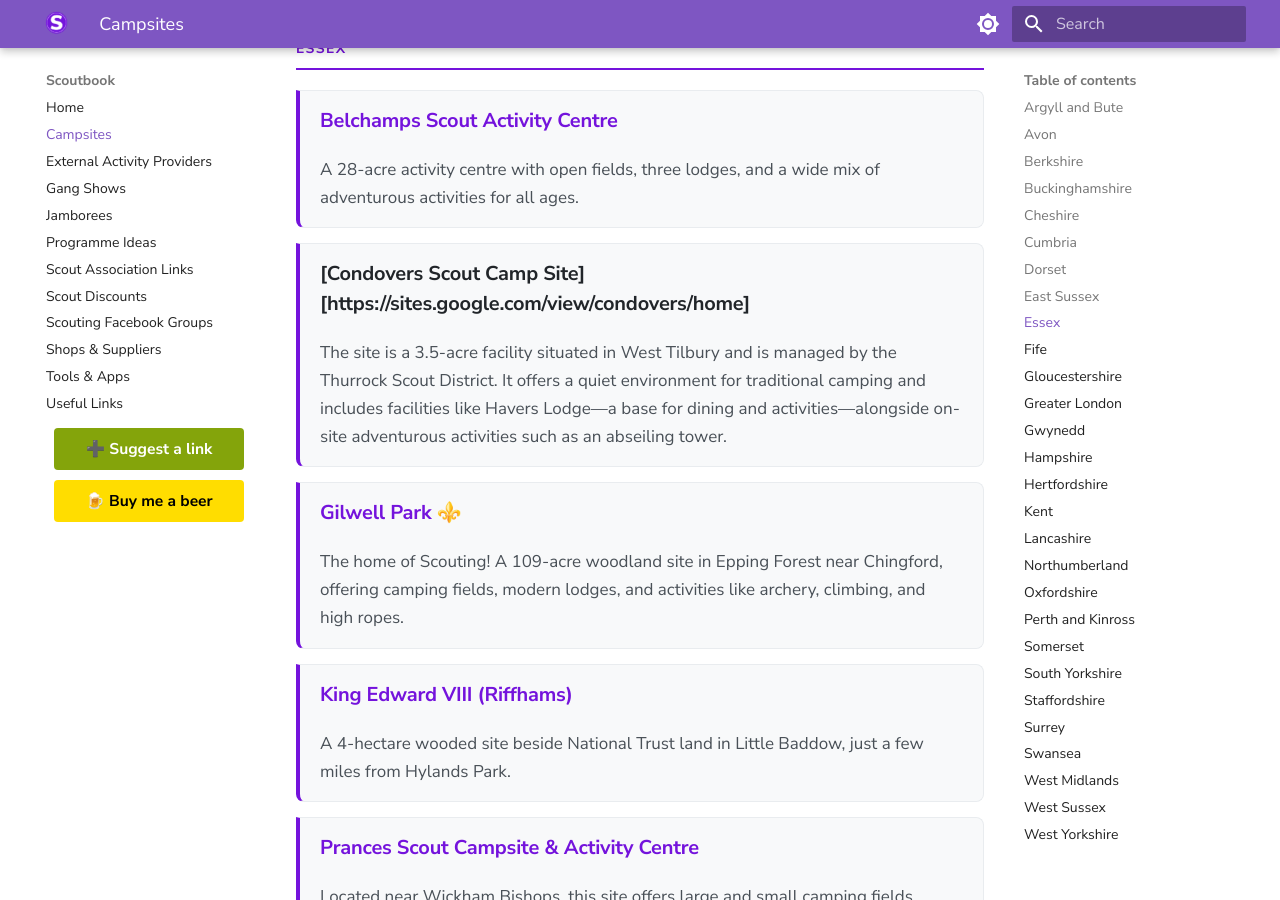
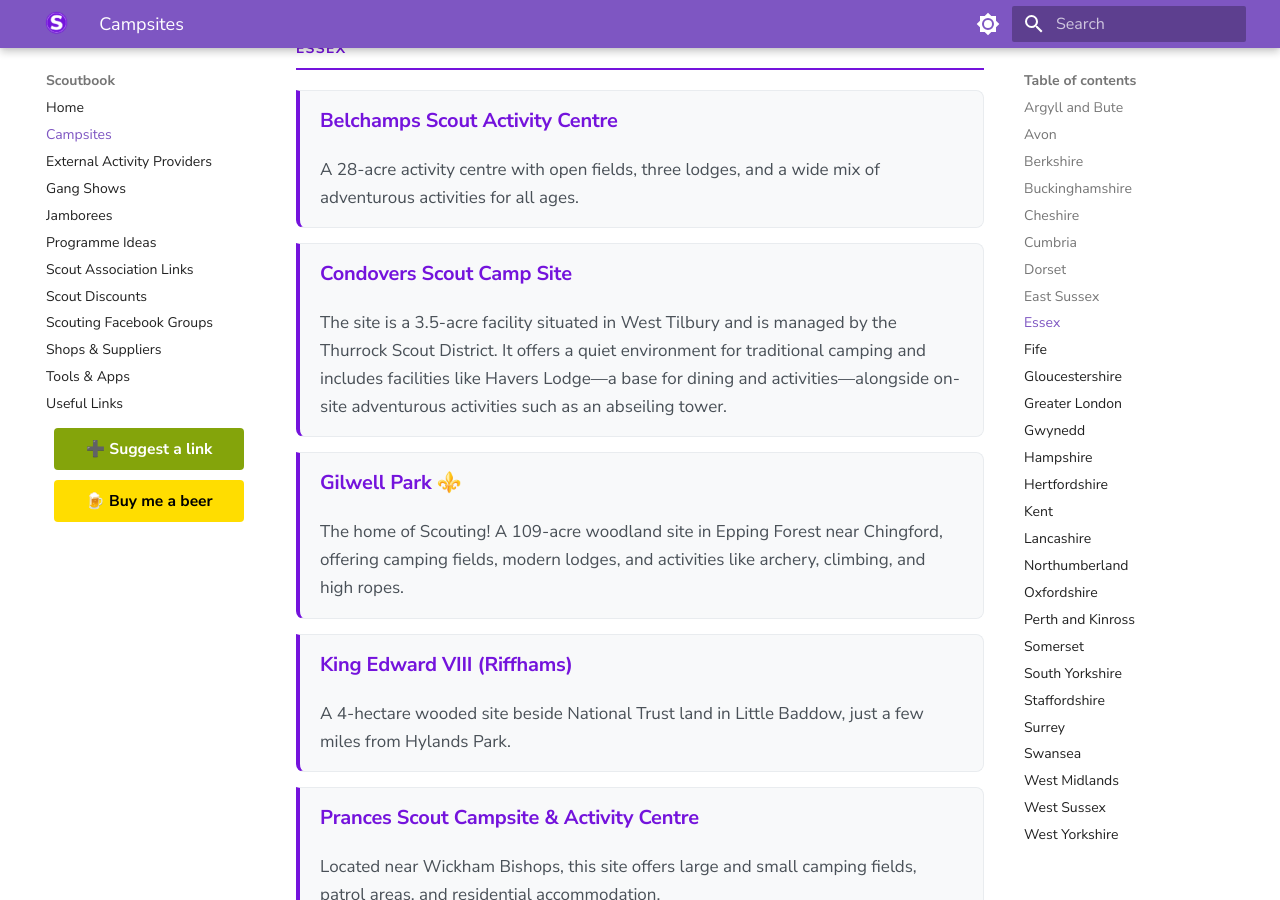
Before and after one commit to krisreynolds/scoutbook, an MkDocs documentation site: the page built from docs/campsites.md, in a window 1280 px wide and 900 px high, scrolled down 2806 px. Built offline with MkDocs 1.6.1 and Material for MkDocs 9.7.7, drawn with Linux system fonts in a browser that asks for light colours; some web fonts are replaced.

Commit message:
Fix markup and update workflow for newest version

```diff
--- a/docs/campsites.md
+++ b/docs/campsites.md
@@ -55,7 +55,7 @@
 ### [Belchamps Scout Activity Centre](https://www.belchamps.org.uk/)
 A 28-acre activity centre with open fields, three lodges, and a wide mix of adventurous activities for all ages.
 
-### [Condovers Scout Camp Site][https://sites.google.com/view/condovers/home]
+### [Condovers Scout Camp Site](https://sites.google.com/view/condovers/home)
 The site is a 3.5-acre facility situated in West Tilbury and is managed by the Thurrock Scout District. It offers a quiet environment for traditional camping and includes facilities like Havers Lodge—a base for dining and activities—alongside on-site adventurous activities such as an abseiling tower.
 
 ### [Gilwell Park](https://www.scoutadventures.org.uk/centre/gilwell-park) ⚜️
```
Also changed, not shown: 1 other file.
